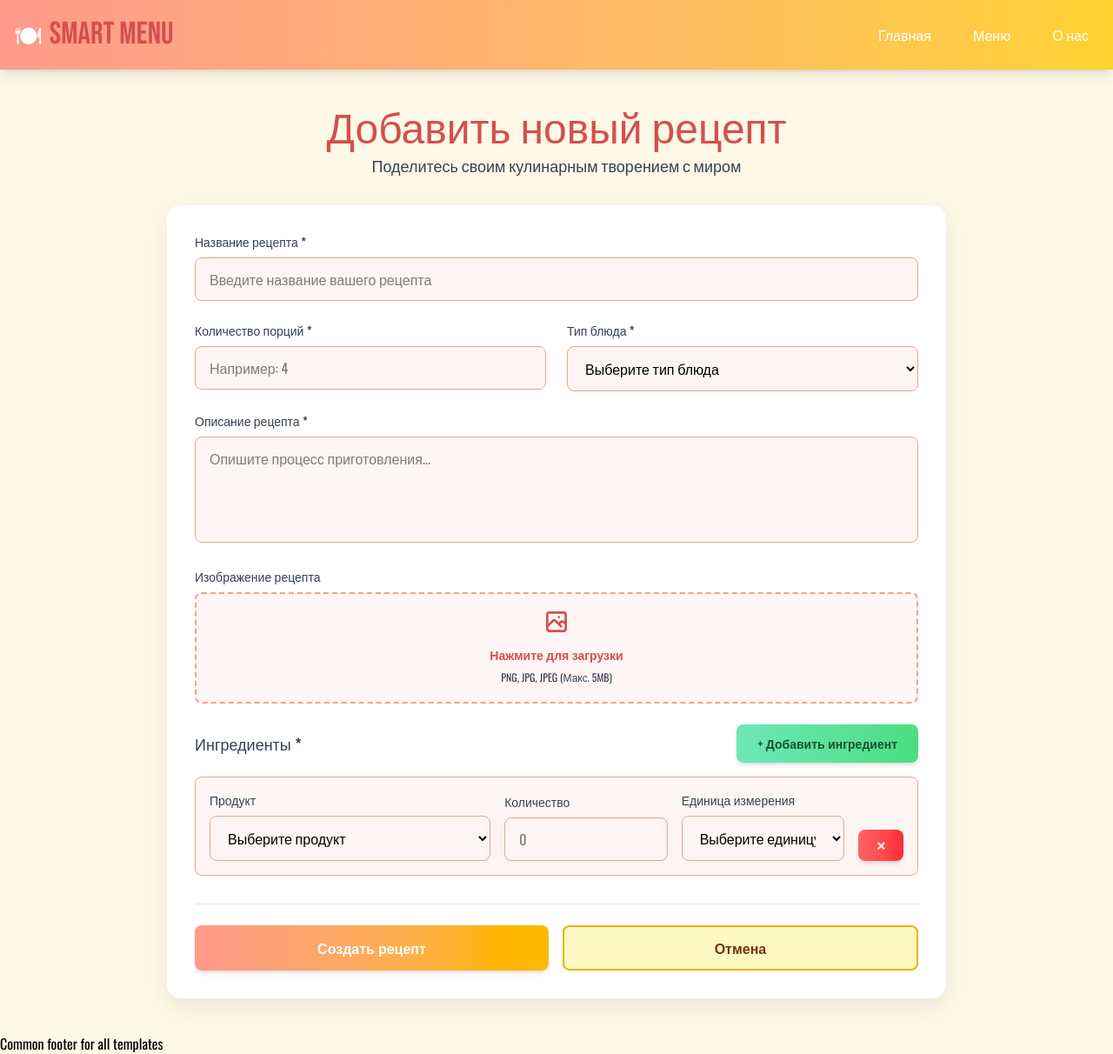
After one commit to madinaryspayeva/smart_menu, a Django app: page /recipe/add/ in a window 1280 px wide. The commit adds this page. Shown: the whole page at 87% size. Run offline with Django 5.2, Linux system fonts and the light colour scheme; some libraries are stand-ins or nearby versions.

Commit message:
add testing recipe creation template

```diff
--- a/recipe/forms.py
+++ b/recipe/forms.py
@@ -0,0 +1,24 @@
+from django import forms
+from django.forms import inlineformset_factory
+from recipe.models import Recipe, RecipeIngredient
+
+
+class RecipeForm(forms.ModelForm):
+    class Meta:
+        model = Recipe
+        fields = ["name", "servings", "description", "image", "meal_type"]
+
+
+class RecipeIngredientForm(forms.ModelForm):
+    class Meta:
+        model = RecipeIngredient
+        fields = ["product", "quantity", "unit"]
+
+RecipeIngredientFormSet = inlineformset_factory(
+    Recipe,
+    RecipeIngredient,
+    form=RecipeIngredientForm,
+    fields=["product", "quantity", "unit"],
+    extra=1,
+    can_delete=True,
+)
--- a/recipe/models.py
+++ b/recipe/models.py
@@ -34,6 +34,12 @@ class Recipe(TimestampedModel, StatusModel):
 
 
 class RecipeIngredient(TimestampedModel):
+    recipe = models.ForeignKey(
+        "recipe.Recipe",
+        on_delete=models.CASCADE,
+        related_name="ingredient",
+        verbose_name=_("Рецепт"),
+    )
     product = models.ForeignKey(
         "product.Product",
         on_delete=models.PROTECT,
--- a/recipe/urls.py
+++ b/recipe/urls.py
@@ -1,6 +1,10 @@
 from django.urls import path
+
+from recipe.views import RecipeCreateView, RecipeListView
 
 app_name = "recipe"
 
 urlpatterns = [
+    path("add/", RecipeCreateView.as_view(), name="add"),
+    path("", RecipeListView.as_view(), name="list"),
 ]
--- a/recipe/views.py
+++ b/recipe/views.py
@@ -1,3 +1,48 @@
 from django.shortcuts import render
+from django.views.generic import (
+    CreateView,
+    ListView,
+    DetailView,
+    UpdateView,
+    DeleteView,
+)
+from django.shortcuts import redirect
+from django.urls import reverse_lazy
 
-# Create your views here.
+from recipe.models import Recipe
+from recipe.forms import RecipeForm, RecipeIngredientFormSet
+
+
+class RecipeCreateView(CreateView):
+    model = Recipe
+    form_class = RecipeForm
+    template_name = "recipe/create.html"
+    success_url = reverse_lazy("recipe:list")
+
+    def get_context_data(self, **kwargs):
+        context = super().get_context_data(**kwargs)
+        if self.request.POST:
+            context["ingredients"] = RecipeIngredientFormSet(self.request.POST)
+        else:
+            context["ingredients"] = RecipeIngredientFormSet()
+        return context
+
+    def form_valid(self, form):
+        context = self.get_context_data()
+        formset = context["ingredients"]
+
+        if form.is_valid() and formset.is_valid():
+            self.object = form.save()
+            ingredients = formset.save(commit=False)
+            for ingredient in ingredients:
+                ingredient.recipe = self.object
+                ingredient.save()
+            return redirect(self.success_url)
+
+        return self.form_invalid(form)
+
+
+class RecipeListView(ListView):
+    model = Recipe
+    template_name = "recipe/list.html"
+    context_object_name = "recipes"
--- a/static/output.css
+++ b/static/output.css
@@ -17,18 +17,21 @@
     --color-amber-300: oklch(87.9% 0.169 91.605);
     --color-amber-400: oklch(82.8% 0.189 84.429);
     --color-amber-900: oklch(41.4% 0.112 45.904);
+    --color-gray-200: oklch(92.8% 0.006 264.531);
     --color-gray-300: oklch(87.2% 0.01 258.338);
     --color-gray-500: oklch(55.1% 0.027 264.364);
     --color-gray-600: oklch(44.6% 0.03 256.802);
     --color-gray-700: oklch(37.3% 0.034 259.733);
-    --color-gray-800: oklch(27.8% 0.033 256.848);
     --color-white: #fff;
     --spacing: 0.25rem;
     --container-md: 28rem;
+    --container-4xl: 56rem;
     --text-xs: 0.75rem;
     --text-xs--line-height: calc(1 / 0.75);
     --text-sm: 0.875rem;
     --text-sm--line-height: calc(1.25 / 0.875);
+    --text-lg: 1.125rem;
+    --text-lg--line-height: calc(1.75 / 1.125);
     --text-xl: 1.25rem;
     --text-xl--line-height: calc(1.75 / 1.25);
     --text-2xl: 1.5rem;
@@ -39,12 +42,14 @@
     --text-4xl--line-height: calc(2.5 / 2.25);
     --text-5xl: 3rem;
     --text-5xl--line-height: 1;
+    --font-weight-light: 300;
     --font-weight-medium: 500;
     --font-weight-semibold: 600;
     --font-weight-bold: 700;
     --radius-md: 0.375rem;
     --radius-lg: 0.5rem;
     --radius-xl: 0.75rem;
+    --radius-2xl: 1rem;
     --ease-in-out: cubic-bezier(0.4, 0, 0.2, 1);
     --blur-sm: 8px;
     --default-transition-duration: 150ms;
@@ -262,6 +267,9 @@
   .mt-1 {
     margin-top: calc(var(--spacing) * 1);
   }
+  .mt-8 {
+    margin-top: calc(var(--spacing) * 8);
+  }
   .mr-1 {
     margin-right: calc(var(--spacing) * 1);
   }
@@ -304,8 +312,14 @@
   .h-4 {
     height: calc(var(--spacing) * 4);
   }
+  .h-8 {
+    height: calc(var(--spacing) * 8);
+  }
   .h-12 {
     height: calc(var(--spacing) * 12);
+  }
+  .h-32 {
+    height: calc(var(--spacing) * 32);
   }
   .h-auto {
     height: auto;
@@ -319,11 +333,17 @@
   .w-4 {
     width: calc(var(--spacing) * 4);
   }
+  .w-8 {
+    width: calc(var(--spacing) * 8);
+  }
   .w-12 {
     width: calc(var(--spacing) * 12);
   }
   .w-full {
     width: 100%;
+  }
+  .max-w-4xl {
+    max-width: var(--container-4xl);
   }
   .max-w-\[900px\] {
     max-width: 900px;
@@ -355,6 +375,12 @@
   .transform {
     transform: var(--tw-rotate-x,) var(--tw-rotate-y,) var(--tw-rotate-z,) var(--tw-skew-x,) var(--tw-skew-y,);
   }
+  .cursor-pointer {
+    cursor: pointer;
+  }
+  .resize-none {
+    resize: none;
+  }
   .grid-cols-1 {
     grid-template-columns: repeat(1, minmax(0, 1fr));
   }
@@ -363,6 +389,9 @@
   }
   .items-center {
     align-items: center;
+  }
+  .items-end {
+    align-items: flex-end;
   }
   .items-start {
     align-items: flex-start;
@@ -399,6 +428,13 @@
       margin-block-end: calc(calc(var(--spacing) * 4) * calc(1 - var(--tw-space-y-reverse)));
     }
   }
+  .space-y-6 {
+    :where(& > :not(:last-child)) {
+      --tw-space-y-reverse: 0;
+      margin-block-start: calc(calc(var(--spacing) * 6) * var(--tw-space-y-reverse));
+      margin-block-end: calc(calc(var(--spacing) * 6) * calc(1 - var(--tw-space-y-reverse)));
+    }
+  }
   .space-x-2 {
     :where(& > :not(:last-child)) {
       --tw-space-x-reverse: 0;
@@ -429,6 +465,9 @@
   .rounded {
     border-radius: 0.25rem;
   }
+  .rounded-2xl {
+    border-radius: var(--radius-2xl);
+  }
   .rounded-full {
     border-radius: calc(infinity * 1px);
   }
@@ -449,6 +488,13 @@
   .border-t {
     border-top-style: var(--tw-border-style);
     border-top-width: 1px;
+  }
+  .border-dashed {
+    --tw-border-style: dashed;
+    border-style: dashed;
+  }
+  .border-gray-200 {
+    border-color: var(--color-gray-200);
   }
   .border-gray-300 {
     border-color: var(--color-gray-300);
@@ -549,6 +595,15 @@
   .pt-4 {
     padding-top: calc(var(--spacing) * 4);
   }
+  .pt-5 {
+    padding-top: calc(var(--spacing) * 5);
+  }
+  .pt-6 {
+    padding-top: calc(var(--spacing) * 6);
+  }
+  .pb-6 {
+    padding-bottom: calc(var(--spacing) * 6);
+  }
   .pl-10 {
     padding-left: calc(var(--spacing) * 10);
   }
@@ -558,11 +613,8 @@
   .font-bebas-neue {
     font-family: Bebas Neue, sans-serif;
   }
-  .font-raleway {
-    font-family: Raleway, sans-serif, cursive;
-  }
-  .font-raleway\! {
-    font-family: Raleway, sans-serif, cursive !important;
+  .font-oswald {
+    font-family: Oswald, sans-serif;
   }
   .text-2xl {
     font-size: var(--text-2xl);
@@ -580,6 +632,10 @@
     font-size: var(--text-5xl);
     line-height: var(--tw-leading, var(--text-5xl--line-height));
   }
+  .text-lg {
+    font-size: var(--text-lg);
+    line-height: var(--tw-leading, var(--text-lg--line-height));
+  }
   .text-sm {
     font-size: var(--text-sm);
     line-height: var(--tw-leading, var(--text-sm--line-height));
@@ -596,6 +652,10 @@
     --tw-font-weight: var(--font-weight-bold);
     font-weight: var(--font-weight-bold);
   }
+  .font-light {
+    --tw-font-weight: var(--font-weight-light);
+    font-weight: var(--font-weight-light);
+  }
   .font-medium {
     --tw-font-weight: var(--font-weight-medium);
     font-weight: var(--font-weight-medium);
@@ -604,23 +664,17 @@
     --tw-font-weight: var(--font-weight-semibold);
     font-weight: var(--font-weight-semibold);
   }
-  .text-\[\#4ade80\] {
-    color: #4ade80;
-  }
-  .text-\[\#374151\] {
-    color: #374151;
-  }
-  .text-\[\#\] {
-    color: #;
-  }
-  .text-\[374151\] {
-    color: 374151;
+  .whitespace-nowrap {
+    white-space: nowrap;
   }
   .text-amber-900 {
     color: var(--color-amber-900);
   }
   .text-coral-red {
     color: #d44f4f;
+  }
+  .text-dark-gray {
+    color: #374151;
   }
   .text-gray-500 {
     color: var(--color-gray-500);
@@ -630,12 +684,6 @@
   }
   .text-gray-700 {
     color: var(--color-gray-700);
-  }
-  .text-gray-800 {
-    color: var(--color-gray-800);
-  }
-  .text-lemon-dark {
-    color: #facc15;
   }
   .text-pastel-pink {
     color: #ff9a8b;
@@ -662,6 +710,14 @@
     --tw-shadow: 0 10px 15px -3px var(--tw-shadow-color, rgb(0 0 0 / 0.1)), 0 4px 6px -4px var(--tw-shadow-color, rgb(0 0 0 / 0.1));
     box-shadow: var(--tw-inset-shadow), var(--tw-inset-ring-shadow), var(--tw-ring-offset-shadow), var(--tw-ring-shadow), var(--tw-shadow);
   }
+  .ring {
+    --tw-ring-shadow: var(--tw-ring-inset,) 0 0 0 calc(1px + var(--tw-ring-offset-width)) var(--tw-ring-color, currentcolor);
+    box-shadow: var(--tw-inset-shadow), var(--tw-inset-ring-shadow), var(--tw-ring-offset-shadow), var(--tw-ring-shadow), var(--tw-shadow);
+  }
+  .outline {
+    outline-style: var(--tw-outline-style);
+    outline-width: 1px;
+  }
   .backdrop-blur-sm {
     --tw-backdrop-blur: blur(var(--blur-sm));
     -webkit-backdrop-filter: var(--tw-backdrop-blur,) var(--tw-backdrop-brightness,) var(--tw-backdrop-contrast,) var(--tw-backdrop-grayscale,) var(--tw-backdrop-hue-rotate,) var(--tw-backdrop-invert,) var(--tw-backdrop-opacity,) var(--tw-backdrop-saturate,) var(--tw-backdrop-sepia,);
@@ -674,6 +730,11 @@
   }
   .transition-all {
     transition-property: all;
+    transition-timing-function: var(--tw-ease, var(--default-transition-timing-function));
+    transition-duration: var(--tw-duration, var(--default-transition-duration));
+  }
+  .transition-colors {
+    transition-property: color, background-color, border-color, outline-color, text-decoration-color, fill, stroke, --tw-gradient-from, --tw-gradient-via, --tw-gradient-to;
     transition-timing-function: var(--tw-ease, var(--default-transition-timing-function));
     transition-duration: var(--tw-duration, var(--default-transition-duration));
   }
@@ -690,6 +751,13 @@
     &:hover {
       @media (hover: hover) {
         background-color: #fef08a;
+      }
+    }
+  }
+  .hover\:bg-pastel-pink\/10 {
+    &:hover {
+      @media (hover: hover) {
+        background-color: color-mix(in oklab, #ff9a8b 10%, transparent);
       }
     }
   }
@@ -731,9 +799,44 @@
       outline-style: none;
     }
   }
+  .sm\:w-auto {
+    @media (width >= 40rem) {
+      width: auto;
+    }
+  }
   .sm\:grid-cols-2 {
     @media (width >= 40rem) {
       grid-template-columns: repeat(2, minmax(0, 1fr));
+    }
+  }
+  .sm\:flex-row {
+    @media (width >= 40rem) {
+      flex-direction: row;
+    }
+  }
+  .sm\:items-center {
+    @media (width >= 40rem) {
+      align-items: center;
+    }
+  }
+  .sm\:justify-between {
+    @media (width >= 40rem) {
+      justify-content: space-between;
+    }
+  }
+  .md\:col-span-1 {
+    @media (width >= 48rem) {
+      grid-column: span 1 / span 1;
+    }
+  }
+  .md\:col-span-3 {
+    @media (width >= 48rem) {
+      grid-column: span 3 / span 3;
+    }
+  }
+  .md\:col-span-5 {
+    @media (width >= 48rem) {
+      grid-column: span 5 / span 5;
     }
   }
   .md\:block {
@@ -749,6 +852,16 @@
   .md\:w-96 {
     @media (width >= 48rem) {
       width: calc(var(--spacing) * 96);
+    }
+  }
+  .md\:grid-cols-2 {
+    @media (width >= 48rem) {
+      grid-template-columns: repeat(2, minmax(0, 1fr));
+    }
+  }
+  .md\:grid-cols-12 {
+    @media (width >= 48rem) {
+      grid-template-columns: repeat(12, minmax(0, 1fr));
     }
   }
   .lg\:grid-cols-3 {
@@ -964,6 +1077,12 @@
     --tw-ease: var(--ease-in-out);
     transition-timing-function: var(--ease-in-out);
   }
+  .ingredient-item {
+    transition: all 0.3s ease-in-out;
+  }
+  .ingredient-item:hover {
+    transform: translateY(-2px);
+  }
 }
 @property --tw-scale-x {
   syntax: "*";
@@ -1126,6 +1245,11 @@
   inherits: false;
   initial-value: 0 0 #0000;
 }
+@property --tw-outline-style {
+  syntax: "*";
+  inherits: false;
+  initial-value: solid;
+}
 @property --tw-backdrop-blur {
   syntax: "*";
   inherits: false;
@@ -1223,6 +1347,7 @@
       --tw-ring-offset-width: 0px;
       --tw-ring-offset-color: #fff;
       --tw-ring-offset-shadow: 0 0 #0000;
+      --tw-outline-style: solid;
       --tw-backdrop-blur: initial;
       --tw-backdrop-brightness: initial;
       --tw-backdrop-contrast: initial;
--- /dev/null
+++ b/templates/recipe/create.html
@@ -0,0 +1,227 @@
+{% extends 'base.html' %}
+{% load widget_tweaks %}
+
+{% block content %}
+
+{% comment %} <form method="post">
+    {% csrf_token %}
+
+    <h3>Рецепт</h3>
+    {{ form.as_p }}
+
+    <h3>Ингредиенты</h3>
+    {{ ingredients.management_form }}
+
+    {% for ingredient in ingredients %}
+        <div class="ingredient-form">
+            {{ ingredient.as_p }}
+        </div>
+    {% endfor %}
+
+    <button type="submit">Сохранить</button>
+</form> {% endcomment %}
+
+
+
+    <div class="max-w-4xl mx-auto">
+        <!-- Заголовок -->
+        <div class="text-center mb-8">
+            <h1 class="text-5xl font-oswald text-coral-red mb-2">Добавить новый рецепт</h1>
+            <p class="text-dark-gray text-lg font-light">Поделитесь своим кулинарным творением с миром</p>
+        </div>
+
+        <!-- Форма -->
+        <form method="POST" class="auth-form bg-white rounded-2xl p-8">
+        {% csrf_token %}
+
+            <div class="space-y-6">
+                <!-- Название рецепта -->
+                <div>
+                    <label for="id_name" class="block text-sm font-medium text-dark-gray mb-2">
+                        Название рецепта *
+                    </label>
+                    <input type="text"
+                           name="name"
+                           id="id_name"
+                           required
+                           class="form-input"
+                           placeholder="Введите название вашего рецепта">
+                </div>
+
+                <!-- Количество порций и тип блюда -->
+                <div class="grid grid-cols-1 md:grid-cols-2 gap-6">
+                    <div>
+                        <label for="id_servings" class="block text-sm font-medium text-dark-gray mb-2">
+                            Количество порций *
+                        </label>
+                        <input type="number"
+                               name="servings"
+                               id="id_servings"
+                               min="1"
+                               required
+                               class="form-input"
+                               placeholder="Например: 4">
+                    </div>
+
+                    <div>
+                        <label for="id_meal_type" class="block text-sm font-medium text-dark-gray mb-2">
+                            Тип блюда *
+                        </label>
+                        <select name="meal_type"
+                                id="id_meal_type"
+                                required
+                                class="form-input">
+                            <option value="">Выберите тип блюда</option>
+                            <option value="breakfast">Завтрак</option>
+                            <option value="lunch">Обед</option>
+                            <option value="dinner">Ужин</option>
+                            <option value="dessert">Десерт</option>
+                            <option value="snack">Перекус</option>
+                        </select>
+                    </div>
+                </div>
+
+                <!-- Описание -->
+                <div>
+                    <label for="id_description" class="block text-sm font-medium text-dark-gray mb-2">
+                        Описание рецепта *
+                    </label>
+                    <textarea name="description"
+                              id="id_description"
+                              rows="4"
+                              required
+                              class="form-input resize-none"
+                              placeholder="Опишите процесс приготовления..."></textarea>
+                </div>
+
+                <!-- Изображение -->
+                <div>
+                    <label for="id_image" class="block text-sm font-medium text-dark-gray mb-2">
+                        Изображение рецепта
+                    </label>
+                    <div class="flex items-center justify-center w-full">
+                        <label for="id_image" class="flex flex-col items-center justify-center w-full h-32 border-2 border-dashed border-pastel-pink rounded-lg cursor-pointer bg-light-pink hover:bg-pastel-pink/10 transition-colors duration-300">
+                            <div class="flex flex-col items-center justify-center pt-5 pb-6">
+                                <svg class="w-8 h-8 mb-3 text-coral-red" fill="none" stroke="currentColor" viewBox="0 0 24 24">
+                                    <path stroke-linecap="round" stroke-linejoin="round" stroke-width="2" d="M4 16l4.586-4.586a2 2 0 012.828 0L16 16m-2-2l1.586-1.586a2 2 0 012.828 0L20 14m-6-6h.01M6 20h12a2 2 0 002-2V6a2 2 0 00-2-2H6a2 2 0 00-2 2v12a2 2 0 002 2z"></path>
+                                </svg>
+                                <p class="mb-2 text-sm text-coral-red"><span class="font-semibold">Нажмите для загрузки</span></p>
+                                <p class="text-xs text-dark-gray">PNG, JPG, JPEG (Макс. 5MB)</p>
+                            </div>
+                            <input type="file" name="image" id="id_image" class="hidden" accept="image/*">
+                        </label>
+                    </div>
+                </div>
+
+                <!-- Ингредиенты -->
+                <div id="ingredients-section">
+                    <div class="flex flex-col sm:flex-row sm:items-center sm:justify-between mb-4 gap-2">
+                        <label class="block text-lg font-medium text-dark-gray whitespace-nowrap">
+                            Ингредиенты *
+                        </label>
+                        <button type="button"
+                                onclick="addIngredient()"
+                                class="button success text-sm w-full sm:w-auto">
+                            + Добавить ингредиент
+                        </button>
+                    </div>
+
+                    <div id="ingredients-container" class="space-y-4">
+                        <!-- Ингредиенты будут добавляться динамически -->
+                    </div>
+                </div>
+            </div>
+
+            <!-- Кнопки отправки -->
+            <div class="flex flex-col sm:flex-row gap-4 mt-8 pt-6 border-t border-gray-200">
+                <button type="submit" class="primary btn">
+                    <span class="relative z-10">Создать рецепт</span>
+                </button>
+                <button type="button" class="secondary btn text-center">
+                    Отмена
+                </button>
+            </div>
+        </form>
+    </div>
+
+    <!-- JavaScript для динамического добавления ингредиентов -->
+    <script>
+        let ingredientCount = 0;
+
+        function addIngredient() {
+            ingredientCount++;
+            const container = document.getElementById('ingredients-container');
+
+            const ingredientHtml = `
+                <div class="ingredient-item card bg-light-pink p-4 rounded-lg border border-pastel-pink">
+                    <div class="grid grid-cols-1 md:grid-cols-12 gap-4 items-end">
+                        <div class="md:col-span-5">
+                            <label class="block text-sm font-medium text-dark-gray mb-2">
+                                Продукт
+                            </label>
+                            <select name="ingredient_${ingredientCount}_product"
+                                    required
+                                    class="form-input">
+                                <option value="">Выберите продукт</option>
+                                <option value="1">Мука</option>
+                                <option value="2">Сахар</option>
+                                <option value="3">Яйца</option>
+                                <option value="4">Молоко</option>
+                                <option value="5">Масло</option>
+                                <option value="6">Соль</option>
+                                <option value="7">Перец</option>
+                            </select>
+                        </div>
+                        <div class="md:col-span-3">
+                            <label class="block text-sm font-medium text-dark-gray mb-2">
+                                Количество
+                            </label>
+                            <input type="number"
+                                   name="ingredient_${ingredientCount}_quantity"
+                                   min="1"
+                                   required
+                                   class="form-input"
+                                   placeholder="0">
+                        </div>
+                        <div class="md:col-span-3">
+                            <label class="block text-sm font-medium text-dark-gray mb-2">
+                                Единица измерения
+                            </label>
+                            <select name="ingredient_${ingredientCount}_unit"
+                                    required
+                                    class="form-input">
+                                <option value="">Выберите единицу</option>
+                                <option value="g">Граммы</option>
+                                <option value="kg">Килограммы</option>
+                                <option value="ml">Миллилитры</option>
+                                <option value="l">Литры</option>
+                                <option value="tsp">Чайные ложки</option>
+                                <option value="tbsp">Столовые ложки</option>
+                                <option value="pcs">Штуки</option>
+                            </select>
+                        </div>
+                        <div class="md:col-span-1">
+                            <button type="button"
+                                    onclick="removeIngredient(this)"
+                                    class="button danger w-full py-2 px-3 text-sm">
+                                ✕
+                            </button>
+                        </div>
+                    </div>
+                </div>
+            `;
+
+            container.insertAdjacentHTML('beforeend', ingredientHtml);
+        }
+
+        function removeIngredient(button) {
+            button.closest('.ingredient-item').remove();
+        }
+
+        // Добавляем первый ингредиент при загрузке страницы
+        document.addEventListener('DOMContentLoaded', function() {
+            addIngredient();
+        });
+    </script>
+
+{% endblock %}
```
Also changed, not shown: static/input.css (+8 -0 lines), recipe/migrations/0002_recipeingredient_recipe.py (added), templates/recipe/list.html (added).
